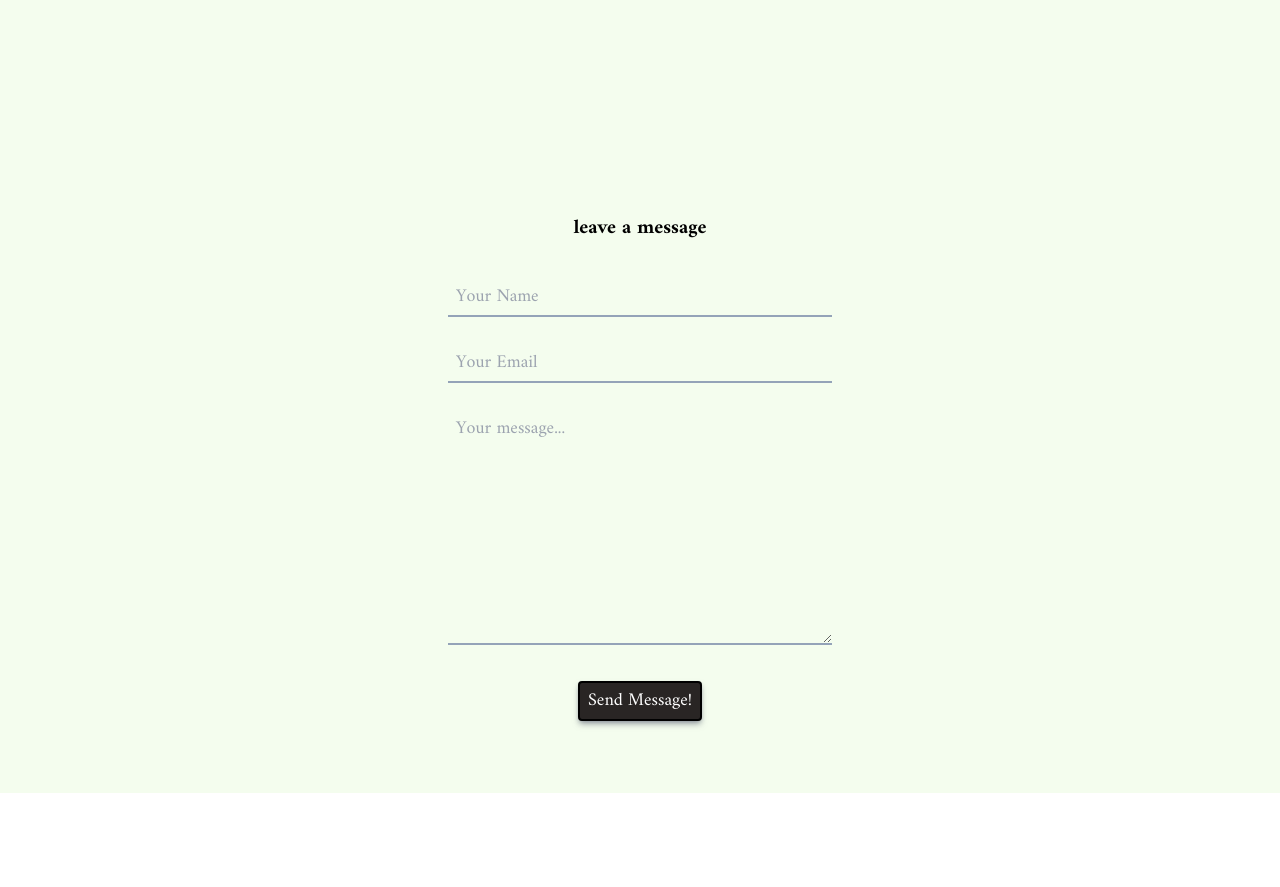
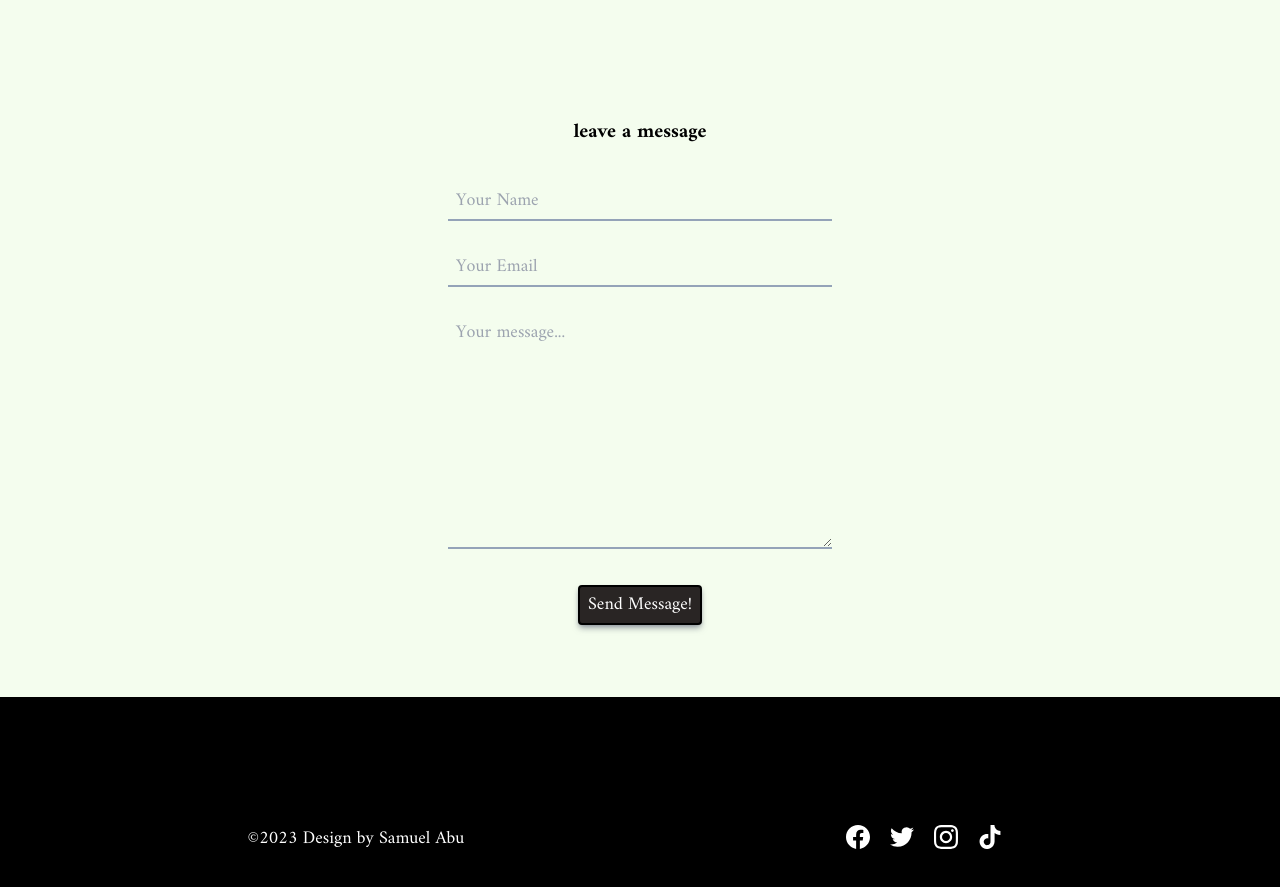
Before and after one commit to abu-git/psalmurai, a Next.js app: page /contact in a window 1280 px wide. Shown: the part 351-1238 px from the top of the page. Before the commit the page ends 1144 px from the top, so only its background shows below. Built offline with nearby package versions, Linux system fonts and the light colour scheme.

Commit message:
psalmurai working

```diff
--- a/components/ContactContent.js
+++ b/components/ContactContent.js
@@ -63,7 +63,7 @@ function ContactContent() {
 
     return (
         <div className='bg-[#f4fdee] py-14 px-8 md:px-32 lg:px-72 md:mt-16 lg:mt-20 w-full'>
-            <h4 className='text-center font-bold text-black text-xl md:mt-[5vh] lg:mt-[17vh] pt-7'>leave a message</h4>
+            <h4 className='text-center font-bold text-black text-xl md:mt-[2vh] lg:mt-[5vh] pt-7'>leave a message</h4>
 
             <div className='flex justify-center mt-9'>
                 <form className='w-96' onSubmit={handleSubmit}>
--- a/pages/api/sendgrid.js
+++ b/pages/api/sendgrid.js
@@ -7,7 +7,7 @@ async function sendEmail(req, res){
 
     try{
         await sgMail.send({
-            to: 'abu.sammie@gmail.com',
+            to: 'psalmurai@gmail.com',
             from: '3310572@myuwc.ac.za',
             subject: `From: ${req.body.name} with mail ${req.body.email}`,
             text: req.body.message,
--- a/pages/contact.js
+++ b/pages/contact.js
@@ -33,6 +33,7 @@ function Contact() {
                 <Navigation />
                 <MiniLanding header="contact" />
                 <ContactContent />
+                <Footer />
             </main>
         </>
     )
```
